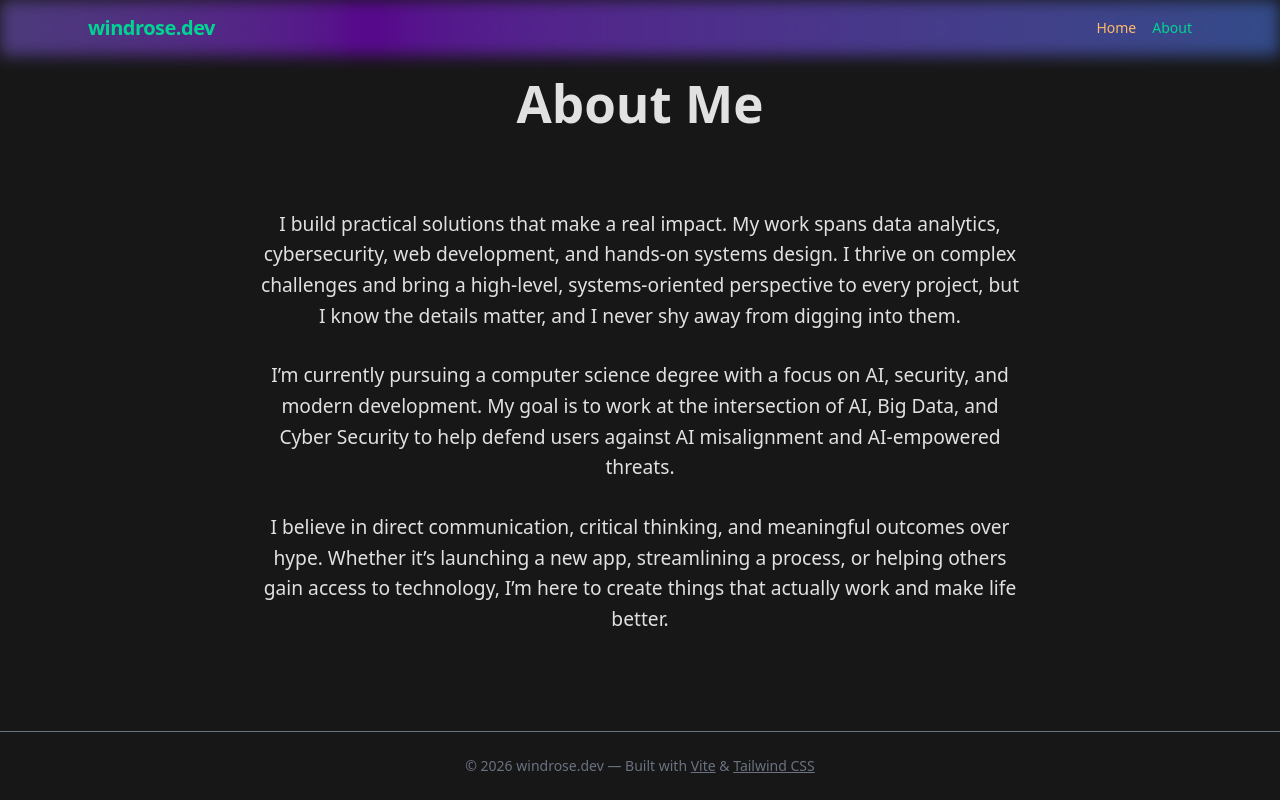
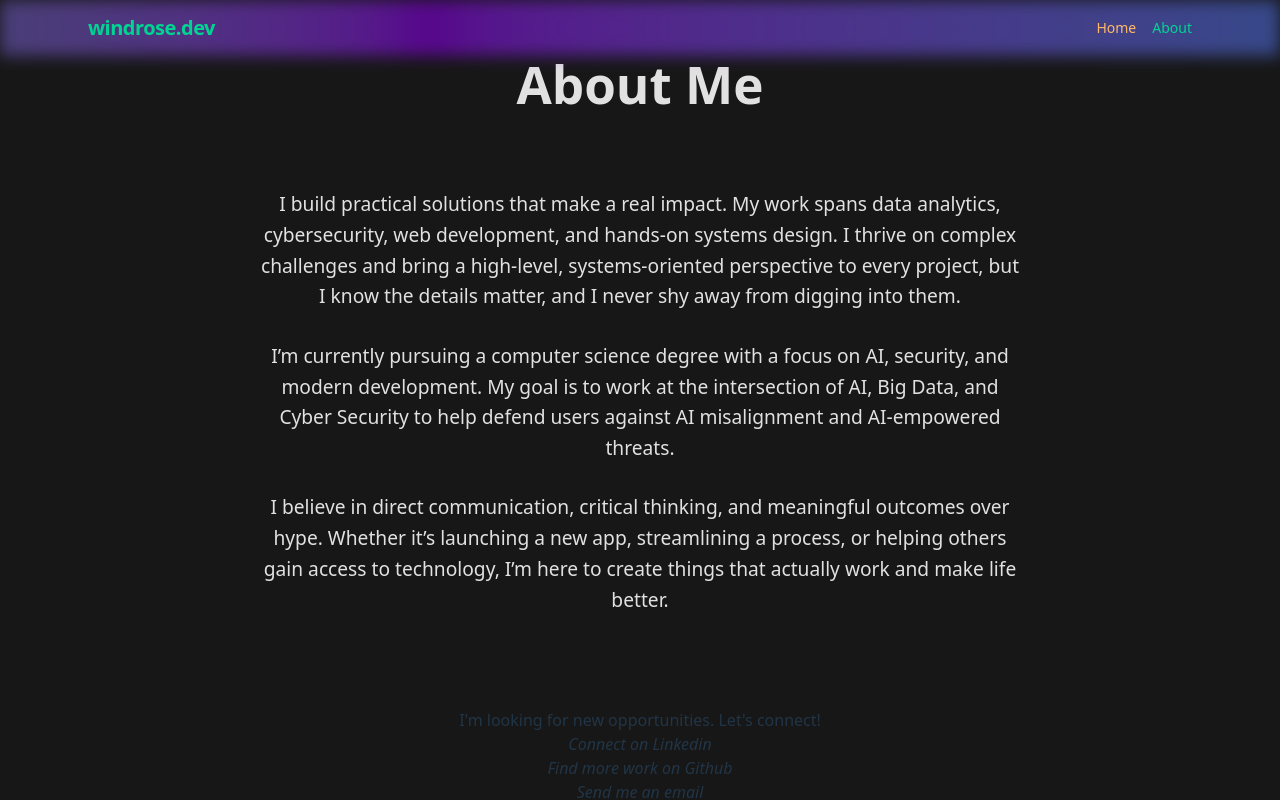
Before and after one commit to drod1107/windrose-portfolio, a React (Vite) app: page /about in a window 1280 px wide. Shown: the top 800 px of the page. Built offline with nearby package versions, Linux system fonts and the light colour scheme.

Commit message:
adds project cards with links and images

```diff
--- a/src/App.css
+++ b/src/App.css
@@ -1,5 +1,9 @@
 #root {
+  min-width: 100vw;
+  min-height: 100vh;
   max-width: 100vw;
+  position: relative;
+  overflow: hidden;
   margin: 0 auto;
   padding: 2rem;
   text-align: center;
--- a/src/components/Layout/index.tsx
+++ b/src/components/Layout/index.tsx
@@ -4,7 +4,10 @@ import { Outlet } from "react-router-dom";
 
 export default function Layout() {
   return (
-    <div className="min-h-screen min-w-screen flex flex-col bg-neutral-900">
+    <div className="min-h-screen min-w-screen relative overflow-hidden bg-neutral-900">
+    <div className="absolute inset-0 z-0 animate-lava bg-lava-morph opacity-100 blur-3xl" />
+    <div className="relative z-10 flex flex-col min-h-screen">
+
       <Header />
       <main className="flex-1 flex flex-col items-center justify-center w-full px-4">
         {/* Centers everything inside main both horizontally and vertically */}
@@ -13,6 +16,7 @@ export default function Layout() {
         </div>
       </main>
       <Footer />
+      </div>
     </div>
   );
 }
--- a/src/data/projects.ts
+++ b/src/data/projects.ts
@@ -23,7 +23,7 @@ export const projects: Project[] = [
     cover: "/whfr-image.png",
     type: "github",
     links: {
-      live: "https://github.com/drod1107/WHFR",
+      repo: "https://github.com/drod1107/WHFR",
     },
     tags: ["data-viz", "local-data", "ingestion"],
     year: 2024,
@@ -40,17 +40,5 @@ export const projects: Project[] = [
     },
     tags: ["python", "streamlit", "cybersecurity", "osint"],
     year: 2025,
-  },
-  {
-    id: "github-1",
-    title: "ThreatLens Dashboard",
-    summary: "Cyber threat intelligence dashboard powered by APIs and web scraping.",
-    cover: "/project-threatlens.png",
-    type: "github",
-    links: {
-      repo: "https://github.com/yourusername/threatlens-dashboard",
-    },
-    tags: ["security", "dashboard", "api"],
-    year: 2024,
-  },
+  }
 ];
--- a/src/index.css
+++ b/src/index.css
@@ -7,7 +7,7 @@
 
   color-scheme: light dark;
   color: rgba(255, 255, 255, 0.87);
-  background-color: #242424;
+  background-color: transparent;
 
   font-synthesis: none;
   text-rendering: optimizeLegibility;
--- a/src/pages/About.tsx
+++ b/src/pages/About.tsx
@@ -10,6 +10,19 @@ export default function About() {
       </p>
       <p>I believe in direct communication, critical thinking, and meaningful outcomes over hype. Whether it’s launching a new app, streamlining a process, or helping others gain access to technology, I’m here to create things that actually work and make life better.
       </p>
+      <section className="flex flex-col items-center justify-center py-16 w-full">
+        I'm looking for new opportunities. Let's connect!
+        <i className="fa fa-linkedin-square" aria-hidden="true">
+          <a href="https://www.linkedin.com/in/davidwindrose/" target="_blank" rel="noopener noreferrer">Connect on Linkedin</a>
+        </i>
+        <i className="fa fa-github" aria-hidden="true">
+          <a href="https://github.com/drod1107" target="_blank" rel="noopener noreferrer">Find more work on Github</a>
+        </i>
+        <i className="fa fa-envelope" aria-hidden="true">
+          <a href="mailto:80010850+drod1107@users.noreply.github.com">Send me an email</a>
+        </i>
+      </section>
     </article>
+
   );
 }
--- a/src/pages/Home.tsx
+++ b/src/pages/Home.tsx
@@ -1,3 +1,6 @@
+import ProjectCard from "../components/ProjectCard";
+import { projects } from "../data/projects"
+
 export default function Home() {
   return (
     <>
@@ -19,9 +22,9 @@ export default function Home() {
       <section className="w-full flex flex-col items-center">
         <h2 className="text-2xl font-semibold mb-6 text-center">Selected Projects</h2>
         <div className="grid gap-8 w-full md:grid-cols-2 lg:grid-cols-3">
-          <p className="text-gray-500 italic col-span-full text-center">
-            Project grid coming up next…
-          </p>
+          {projects.map((project) => (
+            <ProjectCard key={project.id} project={project}/>
+          ))}
         </div>
       </section>
     </>
--- /dev/null
+++ b/tailwind.config.js
@@ -0,0 +1,29 @@
+/** @type {import('tailwindcss').Config} */
+module.exports = {
+  content: [
+    "./index.html",
+    "./src/**/*.{js,ts,jsx,tsx}",
+  ],
+  theme: {
+    extend: {
+      keyframes: {
+        lava: {
+          "0%, 100%": { transform: "scale(1) translate(0, 0)" },
+          "33%": { transform: "scale(1.2) translate(10%, -5%)" },
+          "66%": { transform: "scale(0.9) translate(-10%, 5%)" },
+        },
+      },
+      animation: {
+        lava: "lava 20s ease-in-out infinite",
+      },
+      backgroundImage: {
+        'lava-morph': `
+          radial-gradient(circle at 30% 30%, #10b981 0%, transparent 70%),
+          radial-gradient(circle at 70% 70%, #6366f1 0%, transparent 70%),
+          radial-gradient(circle at 50% 50%, #ec4899 0%, transparent 70%)
+        `,
+      },
+    },
+  },
+  plugins: [],
+};
```
